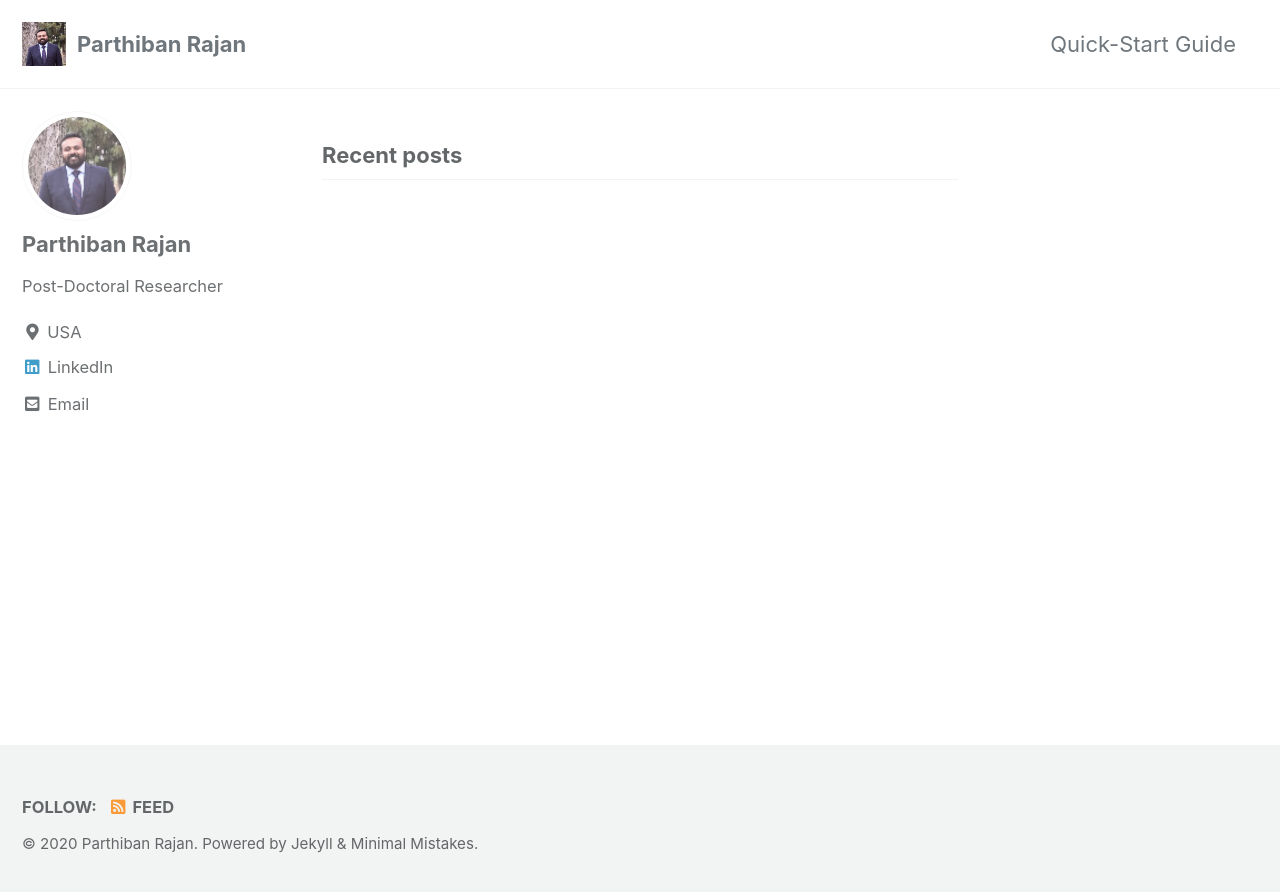
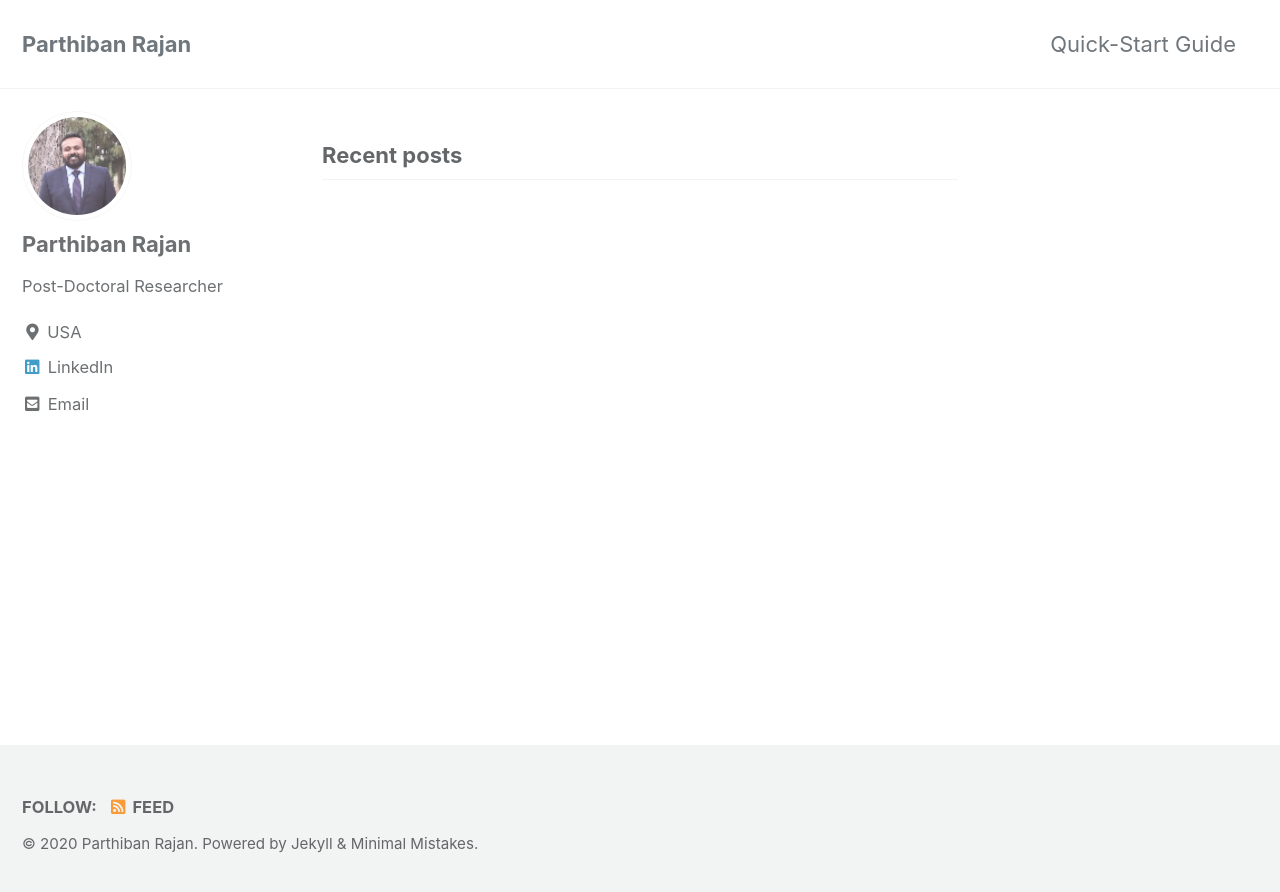
Before and after one commit to parthibanrajan/parthibanrajan.github.io, a Jekyll site: the page built from index.html, in a window 1280 px wide. Shown: the top 892 px of the page. Built offline with Jekyll 4.4.1, drawn with Linux system fonts in a browser that asks for light colours; cached includes are drawn as plain includes; the list of posts is cut into pages by our own code.

Commit message:
Update _config.yml

```diff
--- a/_config.yml
+++ b/_config.yml
@@ -18,6 +18,7 @@ minimal_mistakes_skin    : "default" # "air", "aqua", "contrast", "dark", "dirt"
 locale                   : "en-US"
 title                    : "Parthiban Rajan"
 title_separator          : "-"
+masthead_title           : ""
 subtitle                 : # site tagline that appears below site title in masthead
 name                     : # "Parthiban Rajan"
 description              : # "Email: prajan@n.csu.edu"
@@ -25,7 +26,7 @@ url                      : # the base hostname & protocol for your site e.g. "ht
 baseurl                  : # the subpath of your site, e.g. "/blog"
 repository               : # GitHub username/repo-name e.g. "mmistakes/minimal-mistakes"
 teaser                   : # path of fallback teaser image, e.g. "/assets/images/500x300.png"
-logo                     : "/assets/images/Parthiban_Rajan-88X88.png"
+logo                     : # "/assets/images/Parthiban_Rajan-88X88.png"
 masthead_title           : # overrides the website title displayed in the masthead, use " " for no title
 # breadcrumbs            : false # true, false (default)
 words_per_minute         : 200
```
